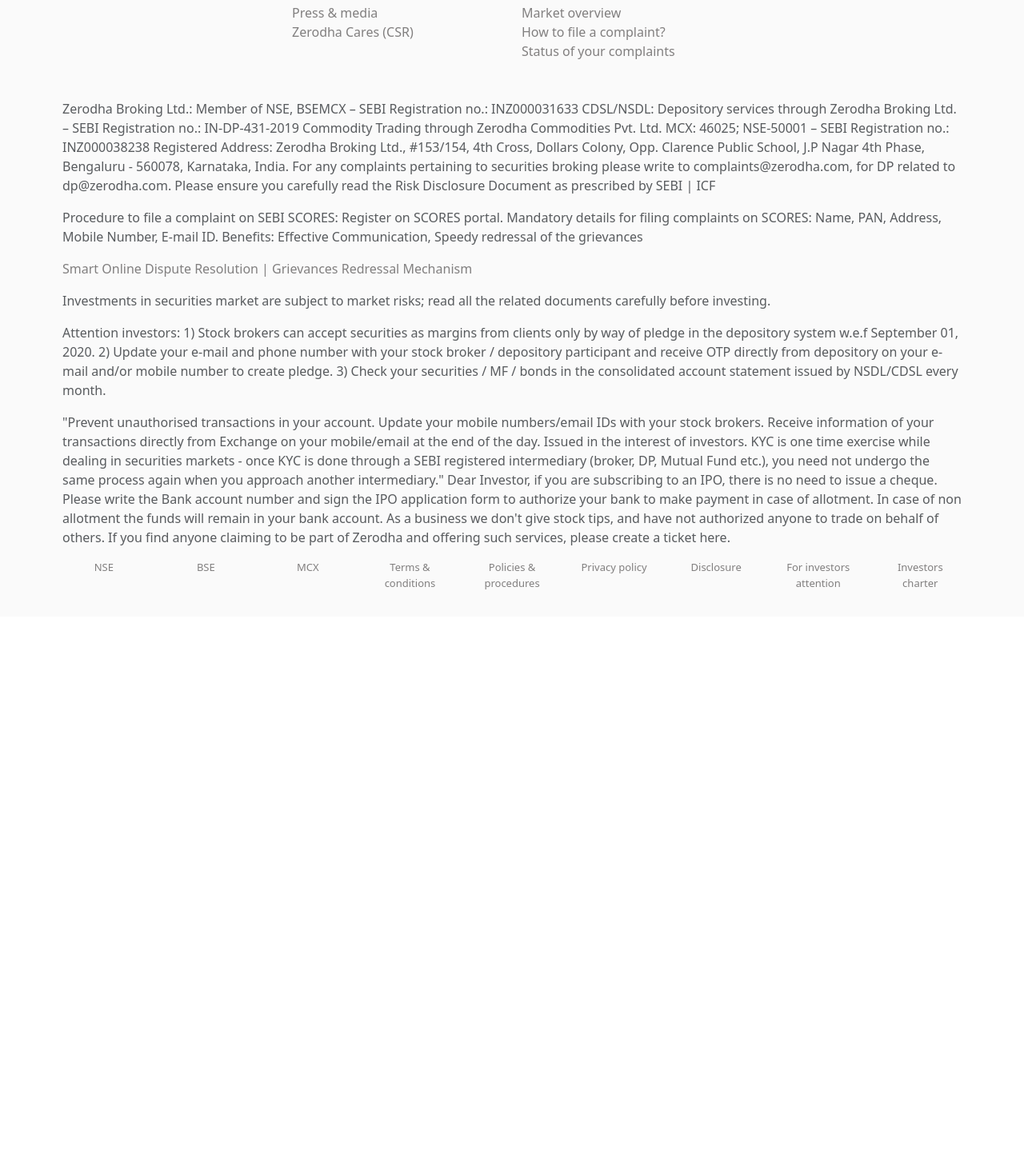
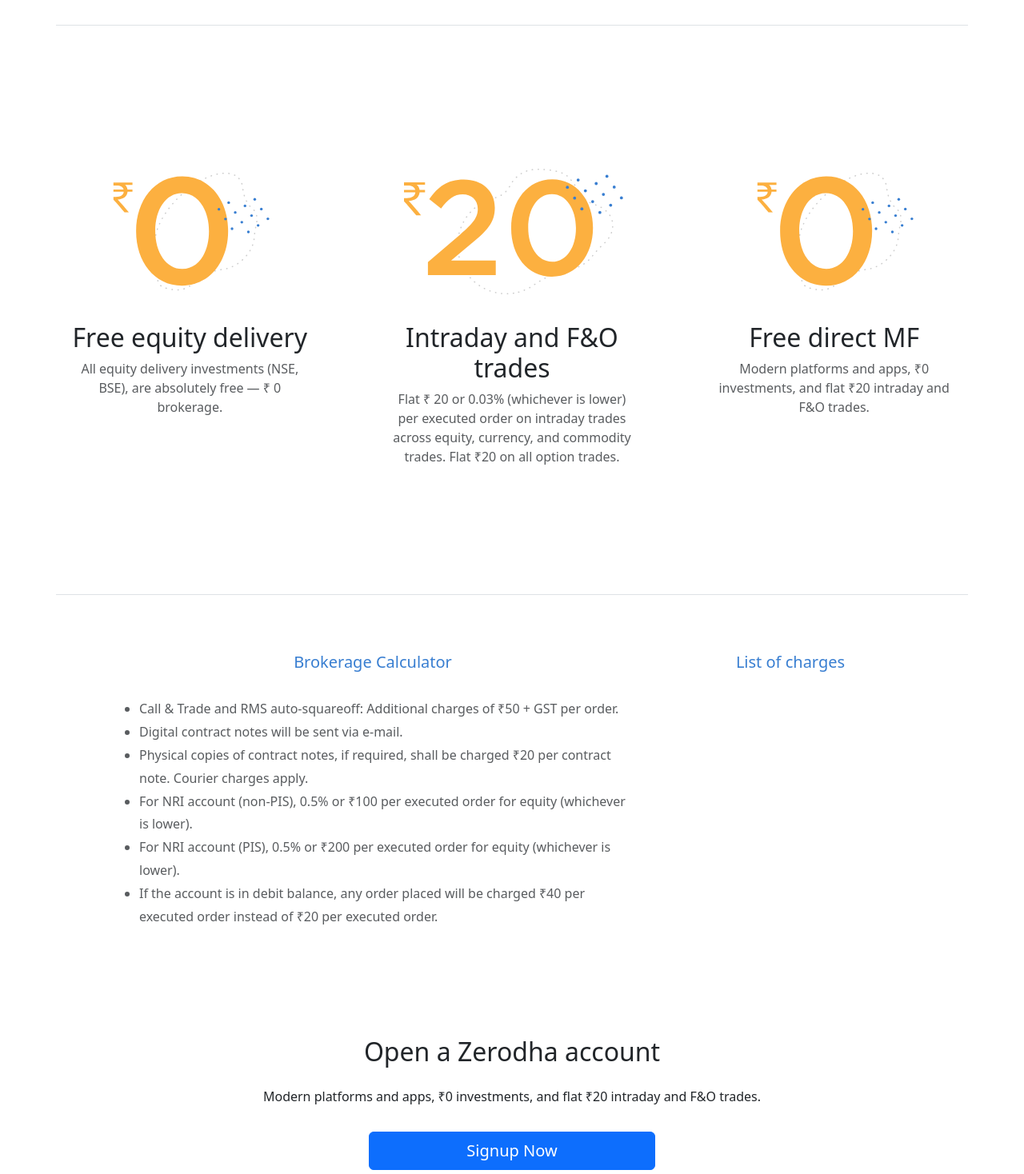
Before and after one commit to Abhirudra1/Zerodha, a React (Vite) app in the folder frontend/: page /pricing in a window 1280 px wide. Shown: the part 382-1850 px from the top of the page at 80% size. Before the commit the page ends 1153 px from the top, so only its background shows below. Built offline with nearby package versions, Linux system fonts and the light colour scheme.

Commit message:
pricing section

```diff
--- a/frontend/src/landing_page/OpenAccount.jsx
+++ b/frontend/src/landing_page/OpenAccount.jsx
@@ -3,9 +3,9 @@
 function OpenAccount() {
     return (
         <div className="text-center">
-            <h2 className="mt-5">Open a Zerodha account</h2>
+            <h2 className="mt-5 mb-4">Open a Zerodha account</h2>
             <p>Modern platforms and apps, ₹0 investments, and flat ₹20 intraday and F&O trades.</p>
-            <button className="p-2 btn btn-primary fs-5 " style={{width:"28%", margin: "0 auto"}}>Signup Now</button>
+            <button className="p-2 btn btn-primary fs-5 mt-3 " style={{width:"28%", margin: "0 auto"}}>Signup Now</button>
         </div>
      );
 }
--- a/frontend/src/landing_page/pricing/Brokerage.jsx
+++ b/frontend/src/landing_page/pricing/Brokerage.jsx
@@ -1,7 +1,25 @@
 function Brokerage() {
     return (
         <div>
-            <h1>Brokerage</h1>
+            <div className="container">
+                <div className="row p-5 mt-5 text-center border-top">
+                    <div className="col-8 p-4">
+                        <a href="" style={{color:"#387ED1"}}><h3 className="fs-5">Brokerage Calculator</h3></a>
+                        <ul style={{textAlign:"left", lineHeight:"1.8" , marginTop:"2rem"}} className="text-muted">
+                            <li>Call & Trade and RMS auto-squareoff: Additional charges of ₹50 + GST per order.</li>
+                            <li>Digital contract notes will be sent via e-mail.</li>
+                            <li>Physical copies of contract notes, if required, shall be charged ₹20 per contract note. Courier charges apply.</li>
+                            <li>For NRI account (non-PIS), 0.5% or ₹100 per executed order for equity (whichever is lower).</li>
+                            <li>For NRI account (PIS), 0.5% or ₹200 per executed order for equity (whichever is lower).</li>
+                            <li>If the account is in debit balance, any order placed will be charged ₹40 per executed order instead of ₹20 per executed order.</li>
+
+                        </ul>
+                    </div>
+                    <div className="col-4 p-4">
+                        <a href="" style={{color:"#387ED1"}}><h3 className="fs-5">List of charges</h3></a>
+                    </div>
+                </div>
+            </div>
         </div>
      );
 }
--- a/frontend/src/landing_page/pricing/Hero.jsx
+++ b/frontend/src/landing_page/pricing/Hero.jsx
@@ -1,7 +1,28 @@
 function Hero() {
     return (
         <div>
-            <h1>hero</h1>
+            <div className="container text-center border-bottom" style={{padding:"7rem", color:"#424242"}}>
+                <h1 className="fs-1 mb-3">Pricing</h1>
+                <p style={{fontSize:"1.5rem"}}>Free equity investments and flat ₹20 intraday and F&O trades</p>
+            </div>
+
+            <div className="row p-5 mt-5 text-center">
+                <div className="col-4 p-5">
+                    <img src="media/pricingEquity.svg" alt="" />
+                    <h1 className="fs-2">Free equity delivery</h1>
+                    <p className="text-muted">All equity delivery investments (NSE, BSE), are absolutely free — ₹ 0 brokerage.</p>
+                </div>
+                <div className="col-4 p-5">
+                    <img src="media/intradayTrades.svg" alt="" />
+                    <h1 className="fs-2">Intraday and F&O trades</h1>
+                    <p className="text-muted">Flat ₹ 20 or 0.03% (whichever is lower) per executed order on intraday trades across equity, currency, and commodity trades. Flat ₹20 on all option trades.</p>
+                </div>
+                <div className="col-4 p-5">
+                    <img src="media/pricingEquity.svg" alt="" />
+                    <h1 className="fs-2">Free direct MF</h1>
+                    <p className="text-muted">Modern platforms and apps, ₹0 investments, and flat ₹20 intraday and F&O trades.</p>
+                </div>
+            </div>
         </div>
      );
 }
--- a/frontend/src/landing_page/pricing/PricingPage.jsx
+++ b/frontend/src/landing_page/pricing/PricingPage.jsx
@@ -1,7 +1,13 @@
+import OpenAccount from "../OpenAccount";
+import Brokerage from "./Brokerage";
+import Hero from "./Hero";
+
 function PricingPAge() {
     return (
         <div>
-            <h1>pricing page</h1>
+            <Hero />
+            <Brokerage />
+            <OpenAccount />
         </div>
      );
 }
```
